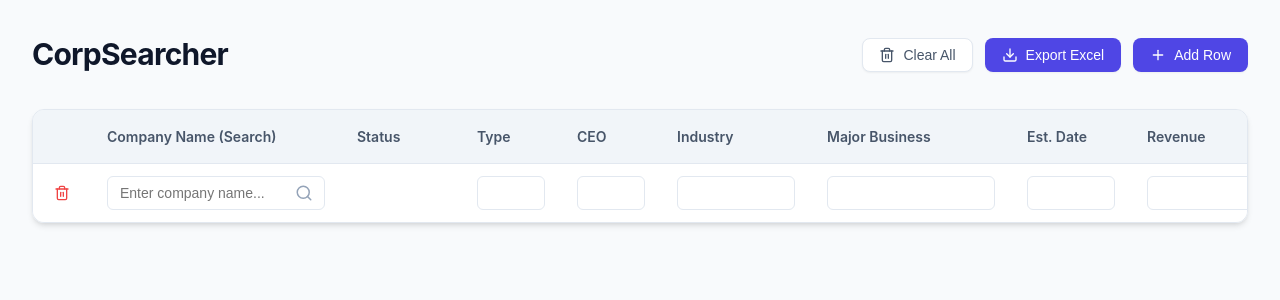
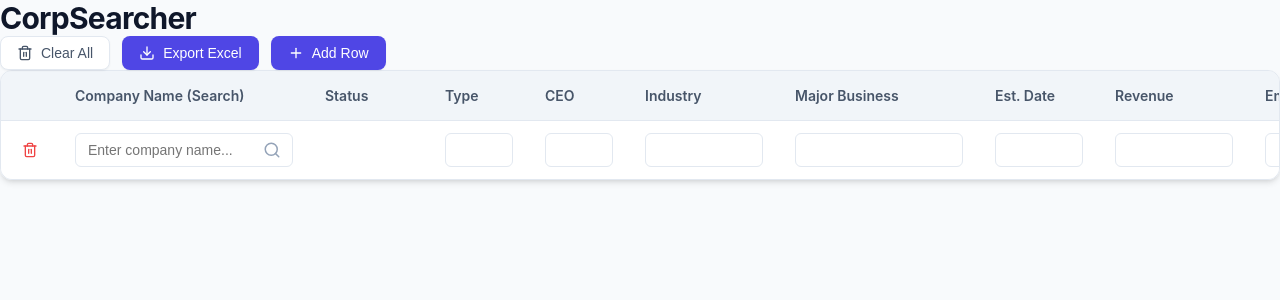
Before and after one commit to knoxxr/CorpSearcher, a Next.js app: page / in a window 1280 px wide. Shown: the top 300 px of the page. Built offline with nearby package versions, Linux system fonts and the light colour scheme.

Commit message:
feat: Add global CSS file with design tokens and base styles for components like buttons, tables, inputs, and modals.

```diff
--- a/src/app/globals.css
+++ b/src/app/globals.css
@@ -37,21 +37,6 @@
 body {
   font-family: var(--font-sans);
   background-color: var(--bg-primary);
-  color: var(--text-primary);
-  line-height: 1.5;
-  -webkit-font-smoothing: antialiased;
-}
-
-/* Layout */
-.container {
-  max-width: 1400px;
-  margin: 0 auto;
-  padding: 2rem;
-}
-
-.header {
-  display: flex;
-  justify-content: space-between;
   align-items: center;
   margin-bottom: 2rem;
 }
```
